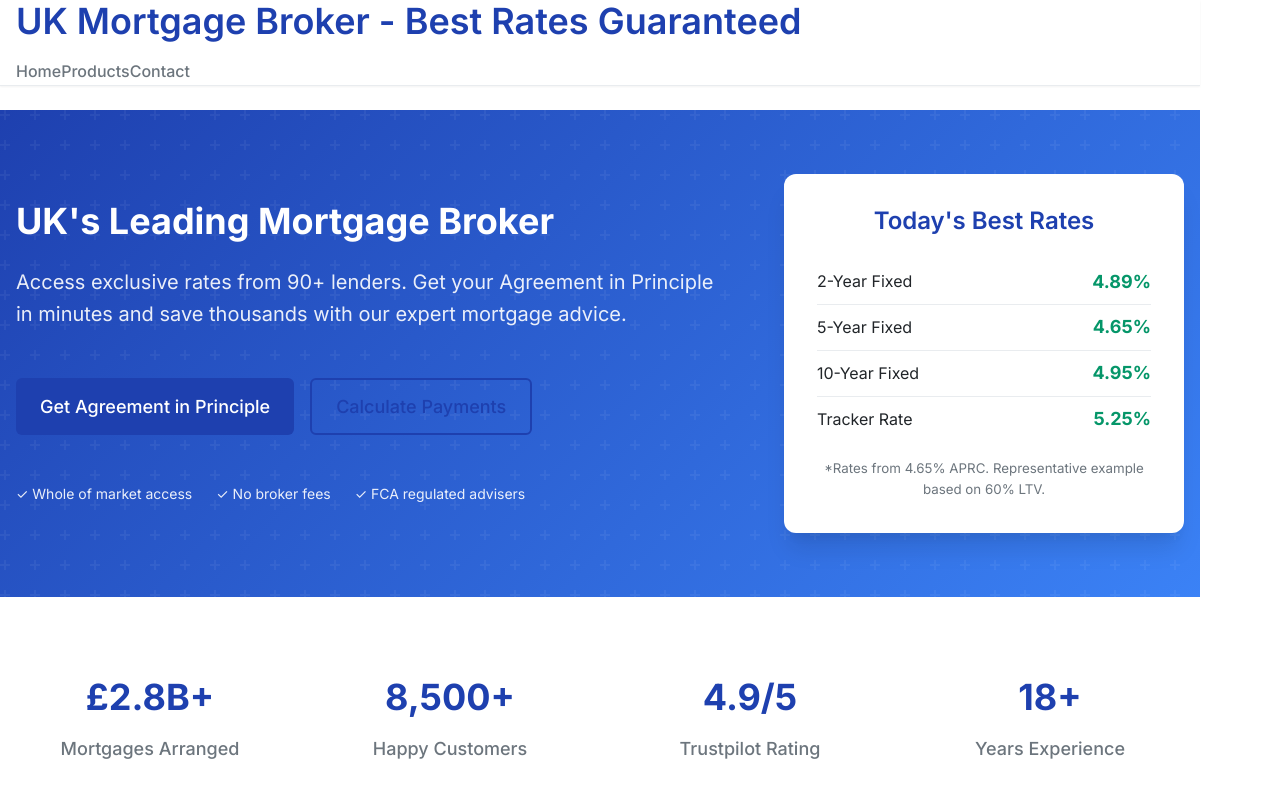
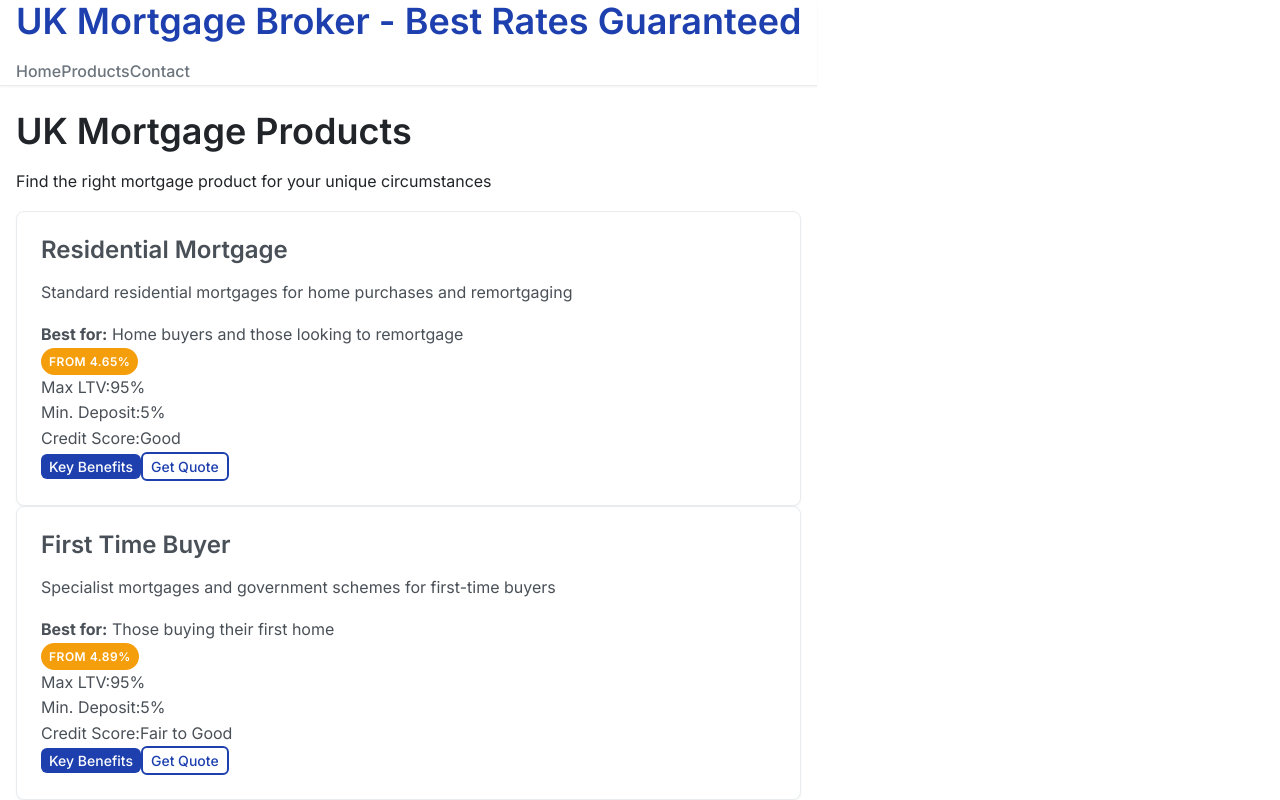
Before and after one commit to James-Burch/revived-autocare-website, a React (Vite) app in the folder AK-Site/: page /products in a window 1280 px wide. Shown: the top 800 px of the page. Built offline with nearby package versions, Linux system fonts and the light colour scheme; the HTML template or start-up script is replaced by a standard one.

Commit message:
Updated app file and css for new pages

```diff
--- a/AK-Site/src/App.tsx
+++ b/AK-Site/src/App.tsx
@@ -1,11 +1,22 @@
-import React from 'react'
-import Home from './pages/Home'
-import './styles/globals.css'
-import './styles/components.css'
-import './styles/mortgage.css'
+import React from 'react';
+import { BrowserRouter as Router, Routes, Route } from 'react-router-dom';
+import Home from './pages/Home';
+import Products from './pages/Products';
+import Contact from './pages/Contact';
+import './styles/globals.css';
+import './styles/components.css';
+import './styles/mortgage.css';
 
 function App() {
-  return <Home />
+  return (
+    <Router>
+      <Routes>
+        <Route path="/" element={<Home />} />
+        <Route path="/products" element={<Products />} />
+        <Route path="/contact" element={<Contact />} />
+      </Routes>
+    </Router>
+  );
 }
 
-export default App
+export default App;
--- a/AK-Site/src/styles/pages.css
+++ b/AK-Site/src/styles/pages.css
@@ -1,88 +1,310 @@
-/* Home Page */
-.home-page {
-  max-width: 1200px;
-  margin: 0 auto;
-  padding: 0 var(--spacing-md);
+/* Products Page Styles */
+.products-page {
+  min-height: 100vh;
 }
 
-.hero {
+.products-hero {
+  background: linear-gradient(135deg, var(--color-primary) 0%, #1e40af 100%);
+  color: white;
+  padding: var(--spacing-4xl) 0;
   text-align: center;
-  padding: var(--spacing-3xl) 0;
-  background: linear-gradient(135deg, var(--color-primary) 0%, #6f42c1 100%);
-  color: var(--color-white);
-  border-radius: var(--border-radius-xl);
-  margin-bottom: var(--spacing-3xl);
 }
 
-.hero h1 {
+.products-hero h1 {
   font-size: var(--font-size-4xl);
+  font-weight: var(--font-weight-bold);
   margin-bottom: var(--spacing-lg);
-  background: linear-gradient(135deg, #fff 0%, #e0e7ff 100%);
-  -webkit-background-clip: text;
-  -webkit-text-fill-color: transparent;
-  background-clip: text;
 }
 
-.hero p {
-  font-size: var(--font-size-xl);
-  margin-bottom: var(--spacing-2xl);
+.products-hero p {
+  font-size: var(--font-size-lg);
   opacity: 0.9;
 }
 
-.features {
-  margin-bottom: var(--spacing-3xl);
+.products-grid-section {
+  padding: var(--spacing-4xl) 0;
 }
 
-.features h2 {
-  text-align: center;
-  margin-bottom: var(--spacing-2xl);
-  color: var(--color-gray-800);
-}
-
-.features-grid {
+.products-grid {
   display: grid;
   grid-template-columns: repeat(auto-fit, minmax(300px, 1fr));
   gap: var(--spacing-xl);
+}
+
+.product-card {
+  padding: var(--spacing-xl);
+  border: 1px solid var(--color-gray-200);
+  height: 100%;
+  display: flex;
+  flex-direction: column;
+}
+
+.product-card h3 {
+  color: var(--color-primary);
+  font-size: var(--font-size-xl);
+  margin-bottom: var(--spacing-md);
+}
+
+.product-card > p {
+  color: var(--color-gray-600);
+  margin-bottom: var(--spacing-lg);
+  flex-grow: 1;
+}
+
+.product-details {
+  margin-bottom: var(--spacing-lg);
+}
+
+.best-for {
+  background-color: var(--color-primary);
+  color: white;
+  padding: var(--spacing-sm) var(--spacing-md);
+  border-radius: var(--border-radius);
+  font-size: var(--font-size-sm);
+  margin-bottom: var(--spacing-md);
+}
+
+.rate-badge {
+  background-color: var(--color-success);
+  color: white;
+  padding: var(--spacing-md);
+  border-radius: var(--border-radius);
+  font-size: var(--font-size-lg);
+  font-weight: var(--font-weight-bold);
+  text-align: center;
+  margin-bottom: var(--spacing-lg);
+}
+
+.product-specs {
+  border-top: 1px solid var(--color-gray-200);
+  padding-top: var(--spacing-md);
+}
+
+.spec-row {
+  display: flex;
+  justify-content: space-between;
+  padding: var(--spacing-sm) 0;
+  border-bottom: 1px solid var(--color-gray-100);
+}
+
+.spec-value {
+  font-weight: var(--font-weight-semibold);
+  color: var(--color-primary);
+}
+
+.product-actions {
+  display: flex;
+  gap: var(--spacing-md);
+  margin-top: auto;
+}
+
+.product-actions .button {
+  flex: 1;
+}
+
+.products-cta {
+  background-color: var(--color-gray-50);
+  padding: var(--spacing-4xl) 0;
+  text-align: center;
+}
+
+.products-cta h2 {
+  font-size: var(--font-size-3xl);
+  margin-bottom: var(--spacing-lg);
+}
+
+.products-cta p {
+  font-size: var(--font-size-lg);
+  color: var(--color-gray-600);
   margin-bottom: var(--spacing-2xl);
 }
 
-.demo {
-  text-align: center;
-  padding: var(--spacing-2xl) 0;
-  background-color: var(--color-gray-50);
-  border-radius: var(--border-radius-xl);
+/* Contact Page Styles */
+.contact-page {
+  min-height: 100vh;
 }
 
-.demo h2 {
+.contact-hero {
+  background: linear-gradient(135deg, var(--color-success) 0%, #059669 100%);
+  color: white;
+  padding: var(--spacing-4xl) 0;
+  text-align: center;
+}
+
+.contact-hero h1 {
+  font-size: var(--font-size-4xl);
+  font-weight: var(--font-weight-bold);
+  margin-bottom: var(--spacing-lg);
+}
+
+.contact-hero p {
+  font-size: var(--font-size-lg);
+  opacity: 0.9;
+}
+
+.contact-form-section {
+  padding: var(--spacing-4xl) 0;
+}
+
+.contact-grid {
+  display: grid;
+  grid-template-columns: 2fr 1fr;
+  gap: var(--spacing-3xl);
+}
+
+.contact-form-card {
+  padding: var(--spacing-2xl);
+}
+
+.contact-form-card h2 {
+  color: var(--color-gray-800);
   margin-bottom: var(--spacing-xl);
+}
+
+.contact-form {
+  display: flex;
+  flex-direction: column;
+  gap: var(--spacing-lg);
+}
+
+.form-row {
+  display: grid;
+  grid-template-columns: 1fr 1fr;
+  gap: var(--spacing-lg);
+}
+
+.form-group {
+  display: flex;
+  flex-direction: column;
+}
+
+.form-group label {
+  font-weight: var(--font-weight-semibold);
+  margin-bottom: var(--spacing-sm);
+  color: var(--color-gray-700);
+}
+
+.form-group input,
+.form-group select,
+.form-group textarea {
+  padding: var(--spacing-md);
+  border: 1px solid var(--color-gray-300);
+  border-radius: var(--border-radius);
+  font-size: var(--font-size-base);
+  transition: border-color 0.2s;
+}
+
+.form-group input:focus,
+.form-group select:focus,
+.form-group textarea:focus {
+  outline: none;
+  border-color: var(--color-primary);
+  box-shadow: 0 0 0 3px rgba(59, 130, 246, 0.1);
+}
+
+.submit-button {
+  width: 100%;
+}
+
+.form-disclaimer {
+  font-size: var(--font-size-sm);
+  color: var(--color-gray-500);
+  text-align: center;
+  margin-top: var(--spacing-md);
+}
+
+.success-message,
+.error-message {
+  padding: var(--spacing-md);
+  border-radius: var(--border-radius);
+  margin-bottom: var(--spacing-lg);
+}
+
+.success-message {
+  background-color: #dcfce7;
+  color: #166534;
+  border: 1px solid #bbf7d0;
+}
+
+.error-message {
+  background-color: #fef2f2;
+  color: #dc2626;
+  border: 1px solid #fecaca;
+}
+
+.contact-info-card,
+.why-choose-card {
+  padding: var(--spacing-xl);
+  margin-bottom: var(--spacing-lg);
+}
+
+.contact-info-card h3,
+.why-choose-card h3 {
   color: var(--color-gray-800);
+  margin-bottom: var(--spacing-lg);
+}
+
+.contact-methods {
+  display: flex;
+  flex-direction: column;
+  gap: var(--spacing-lg);
+}
+
+.contact-method {
+  padding-bottom: var(--spacing-lg);
+  border-bottom: 1px solid var(--color-gray-200);
+}
+
+.contact-method:last-child {
+  border-bottom: none;
+  padding-bottom: 0;
+}
+
+.contact-method strong {
+  display: block;
+  color: var(--color-primary);
+  margin-bottom: var(--spacing-sm);
+}
+
+.contact-method p {
+  margin-bottom: var(--spacing-xs);
+}
+
+.contact-method small {
+  color: var(--color-gray-500);
+}
+
+.benefits-list {
+  list-style: none;
+  padding: 0;
+}
+
+.benefits-list li {
+  padding: var(--spacing-sm) 0;
+  color: var(--color-gray-700);
+}
+
+/* Navigation Active State */
+.nav-link.active {
+  color: var(--color-primary);
+  font-weight: var(--font-weight-semibold);
 }
 
 /* Responsive Design */
 @media (max-width: 768px) {
-  .header-container {
-    flex-direction: column;
-    height: auto;
-    padding: var(--spacing-md);
-  }
-
-  .header-nav {
-    margin-top: var(--spacing-md);
-  }
-
-  .hero {
-    padding: var(--spacing-2xl) var(--spacing-md);
-  }
-
-  .hero h1 {
-    font-size: var(--font-size-3xl);
-  }
-
-  .features-grid {
+  .products-grid {
     grid-template-columns: 1fr;
   }
 
-  .counter-controls {
+  .contact-grid {
+    grid-template-columns: 1fr;
+  }
+
+  .form-row {
+    grid-template-columns: 1fr;
+  }
+
+  .product-actions {
     flex-direction: column;
   }
 }
```
